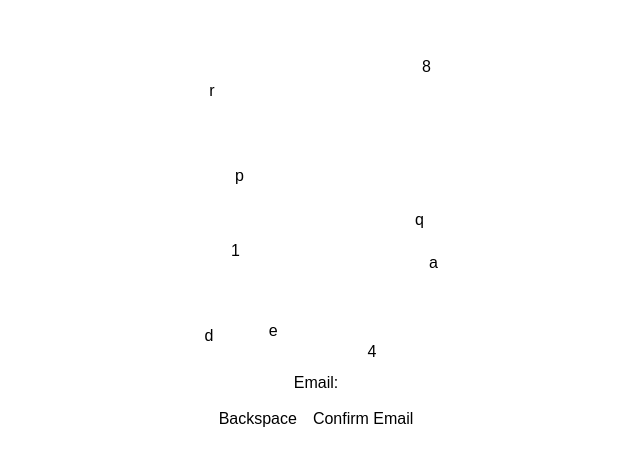
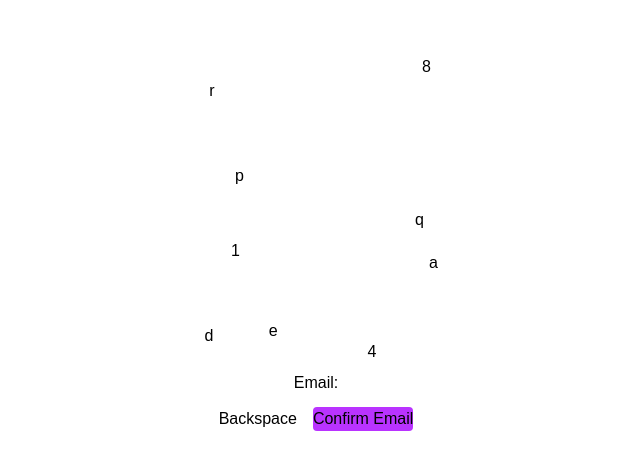
Before and after one commit to carloselopezjr/i-swear-im-human, a Next.js app: page /getemail in a window 1280 px wide. Shown: the part 230-700 px from the top of the page, without its empty margins (324-964 px from the left). Built offline with nearby package versions, Linux system fonts and the light colour scheme; a web font is replaced by a local one.

Commit message:
update catch styling

```diff
--- a/components/EmailCatchGame.tsx
+++ b/components/EmailCatchGame.tsx
@@ -136,11 +136,11 @@
   return (
     <div className="flex flex-col items-center">
       {/* GAME BOX */}
-      <div className="relative w-[350px] h-[450px] bg-yellow-200 border-4 border-black overflow-hidden">
+      <div className="relative w-[350px] h-[450px] bg-slate-300 border-4 border-black overflow-hidden">
         {chars.map((c) => (
           <div
             key={c.id}
-            className="absolute text-3xl font-bold text-green-700 select-none"
+            className="absolute text-3xl font-bold text-purple-700 select-none"
             style={{ top: c.y, left: c.x }}
           >
             {c.letter}
@@ -162,14 +162,14 @@
       {/* BACKSPACE + CONFIRM SIDE BY SIDE */}
       <div className="mt-3 flex flex-row gap-4">
         <button
-          className="px-3 py-1 bg-red-600 text-white rounded"
+          className="px-3 py-1 bg-red-700 text-white rounded"
           onClick={handleBackspace}
         >
           Backspace
         </button>
 
         <button
-          className="px-4 py-2 bg-blue-600 text-white rounded"
+          className="px-4 py-2 hover:bg-[#8F2CC9] bg-[#b933ff] text-white rounded"
           onClick={() => onComplete(email)}
         >
           Confirm Email
```
